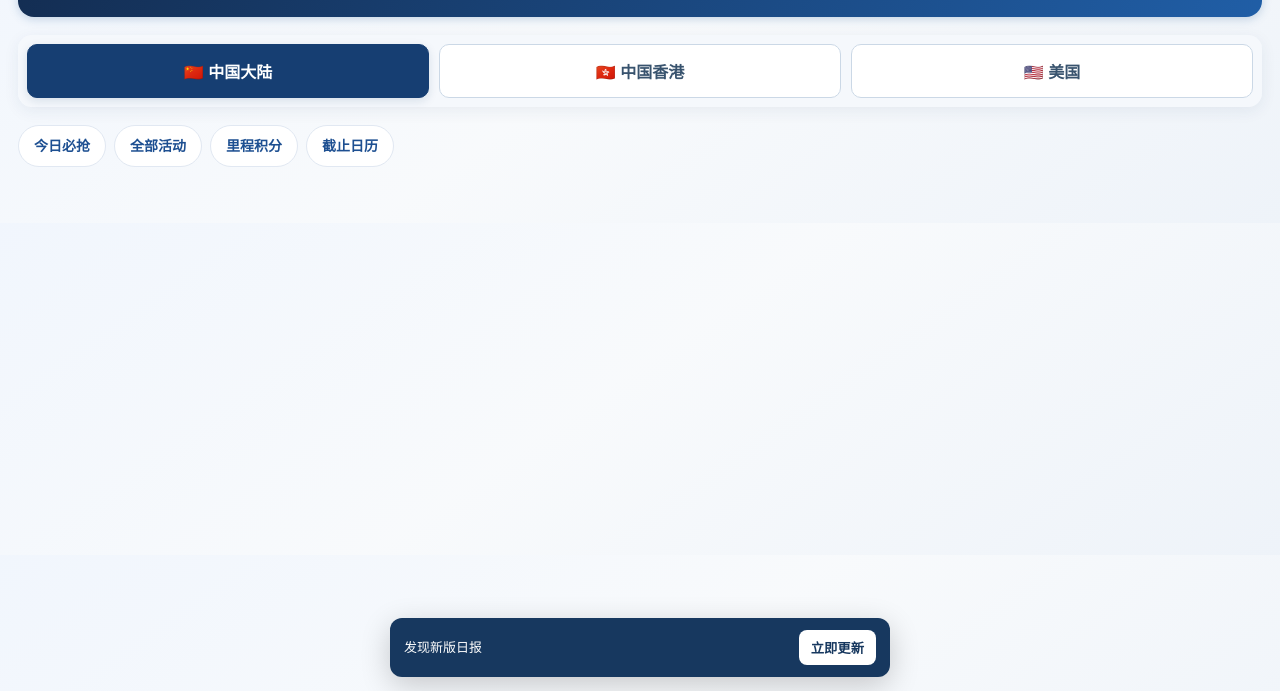
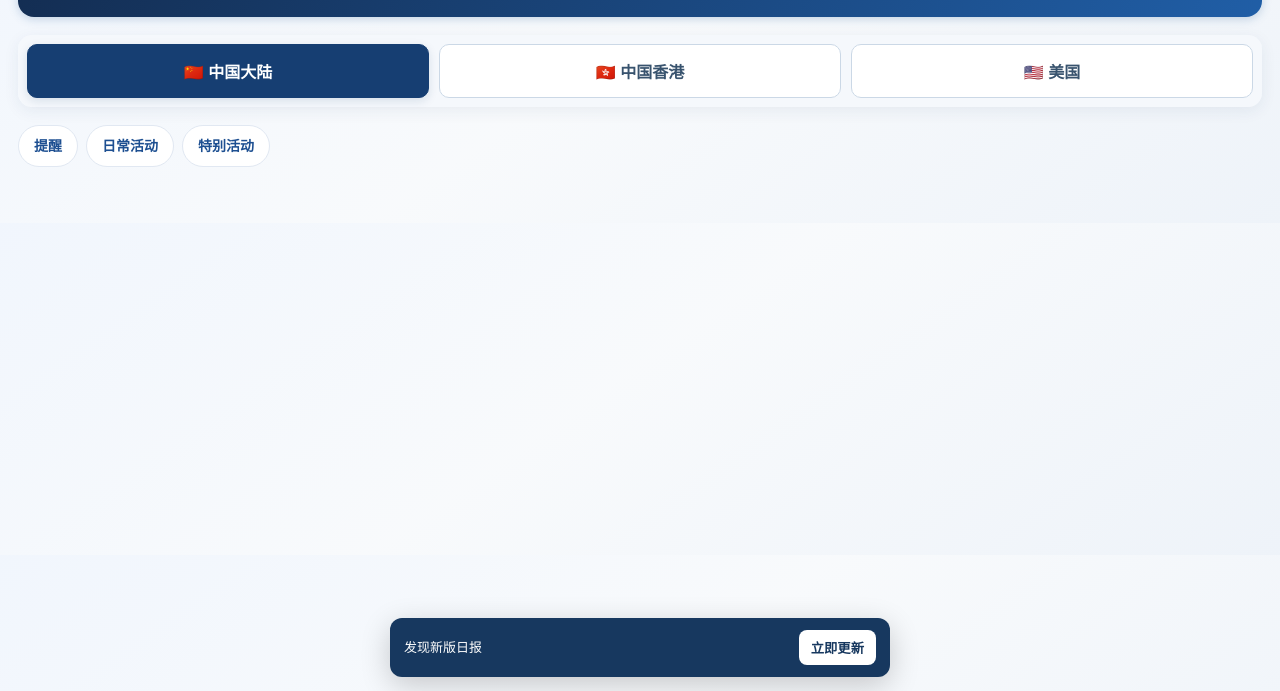
Before and after one commit to Maxim-liu/123, a plain HTML site: page bank_daily_setup/report_template.html in a window 1280 px wide. Shown: the part 109-800 px from the top of the page. Drawn offline with Linux system fonts and the light colour scheme.

Commit message:
Style compact mainland digest and region-aware navigation

```diff
--- a/bank_daily_setup/report_template.html
+++ b/bank_daily_setup/report_template.html
@@ -166,7 +166,7 @@ body{background:linear-gradient(145deg,#f1f6fd 0%,#f8fafc 48%,#eef3f9 100%);colo
 .activity-entry:hover{background:#d9eafb}
 .source-link{display:inline-block;max-width:100%;overflow-wrap:anywhere}
 .entry-channel{display:block;margin-bottom:6px;overflow-wrap:anywhere}
-</style><link href="./manifest.webmanifest" rel="manifest"/><link href="./icons/icon-192.png" rel="apple-touch-icon"/><meta content="#132c50" name="theme-color"/><meta content="yes" name="apple-mobile-web-app-capable"/><meta content="default" name="apple-mobile-web-app-status-bar-style"/><meta content="银行线报" name="apple-mobile-web-app-title"/><meta content="中港美银行信用卡、里程、稀缺活动及高价值活动每日线报" name="description"/></head><body><main class="wrap"><header class="top">
+.cn-digest{min-width:0}.cn-digest>h2{justify-content:center;color:#a34713}.cn-reminder{margin:8px 0;padding:5px 0;border-bottom:1px solid #eee}.cn-reminder b,.cn-special h3,.cn-unverified{color:#c33}.cn-special{padding:10px 0;border-bottom:1px solid #ddd;overflow-wrap:anywhere}.cn-special h3{font-size:14px;margin:0 0 5px}.cn-special p{margin:5px 0}.cn-digest#all table.cn-daily{min-width:340px;width:100%;table-layout:fixed}.cn-daily th:first-child{width:19%}.cn-daily th:nth-child(2){width:17%}.cn-daily tbody th{position:static;background:#eee;color:#333}.cn-daily td,.cn-daily th{padding:6px;overflow-wrap:anywhere}.cn-daily .time-cell{color:#c33}@media(max-width:520px){.cn-digest.card{padding:10px}.cn-daily td,.cn-daily th{font-size:12px;padding:4px}}</style><link href="./manifest.webmanifest" rel="manifest"/><link href="./icons/icon-192.png" rel="apple-touch-icon"/><meta content="#132c50" name="theme-color"/><meta content="yes" name="apple-mobile-web-app-capable"/><meta content="default" name="apple-mobile-web-app-status-bar-style"/><meta content="银行线报" name="apple-mobile-web-app-title"/><meta content="中港美银行信用卡、里程、稀缺活动及高价值活动每日线报" name="description"/></head><body><main class="wrap"><header class="top">
 <h1>银行 &amp; 里程活动日报 · 全球三区</h1>
 <div class="sub"></div>
 
@@ -176,7 +176,7 @@ function show(region){
   if(!['cn','hk','us'].includes(region))return;
   tabs.forEach(button=>{const active=button.dataset.region===region;button.classList.toggle('active',active);button.setAttribute('aria-selected',String(active));button.tabIndex=active?0:-1});
   document.querySelectorAll('.region-panel').forEach(panel=>panel.hidden=panel.id!=='region-'+region);
-  document.querySelectorAll('nav.quick-nav [data-section]').forEach(link=>{link.href='#'+(region==='cn'?'':region+'-')+link.dataset.section;if(link.dataset.section==='today')link.textContent=region==='cn'?'今日必抢':'今日必看'});
+  document.querySelectorAll('nav.quick-nav [data-section]').forEach(link=>{link.href='#'+(region==='cn'?'':region+'-')+link.dataset.section;link.hidden=region==='cn'&&link.dataset.section==='deadlines';const labels=region==='cn'?{today:'提醒',all:'日常活动',miles:'特别活动'}:{today:'今日必看',all:'全部活动',miles:'里程积分',deadlines:'截止日历'};link.textContent=labels[link.dataset.section]||''});
 }
 function top(){window.scrollTo({top:0,left:0,behavior:'instant'})}
 function selectRegion(region){
```
